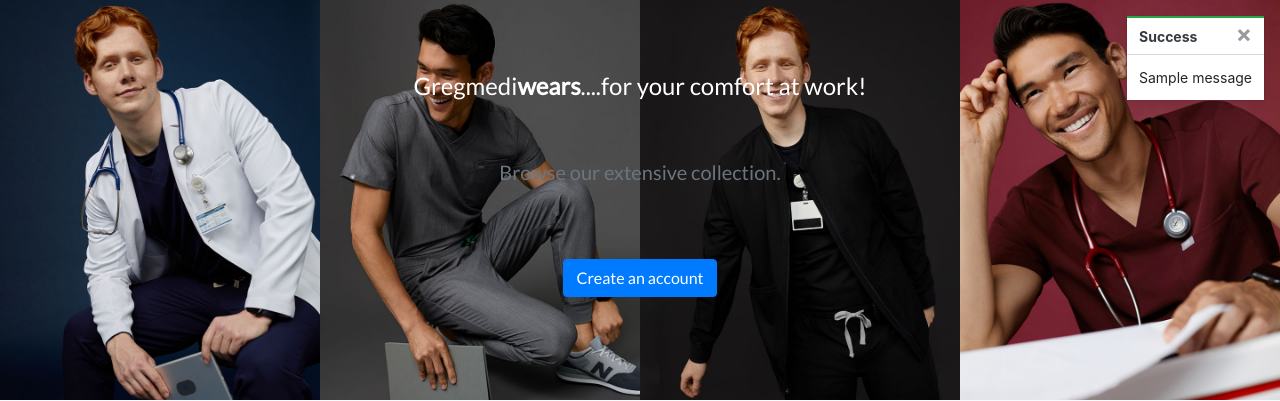
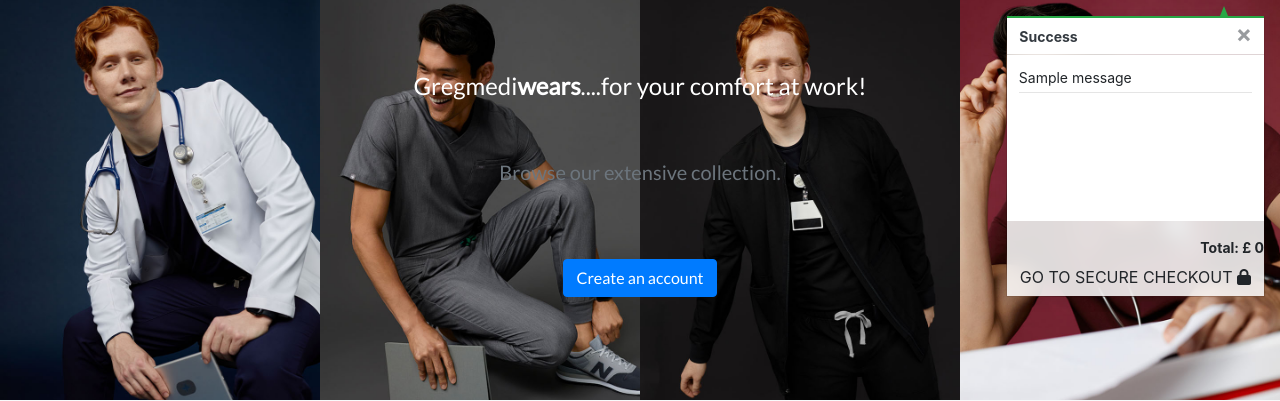
Before and after one commit to gozygreg/gregmediwears, a Django app: page / in a window 1280 px wide. Shown: the part 56-457 px from the top of the page. Run offline with Django 3.2, Linux system fonts and the light colour scheme; tables that the repository leaves empty hold one stand-in row (values such as "Sample post"); grey boxes marked "Sample" are stand-in pictures; one stand-in notice (Sample message) is shown; some libraries are stand-ins or nearby versions.

Commit message:
Added notification cSS,. shopping bag preview, and additional messages

```diff
--- a/static/css/style.css
+++ b/static/css/style.css
@@ -11,6 +11,8 @@ html {
     font-family: 'Lato';
     height: 400px
 }
+
+/* ---------------- Bootstrap toasts */
 
 .message-container {
     position: fixed;
@@ -26,3 +28,54 @@ html {
 .toast-capper {
     height: 2px;
 }
+
+/* from CSS-tricks.com: https://css-tricks.com/snippets/css/css-triangle/ */
+.arrow-up {
+    width: 0;
+    height: 0;
+    border-left: 4px solid transparent;
+    border-right: 4px solid transparent;
+    border-bottom: 10px solid black;
+    position: absolute;
+    top: -10px;
+    right: 36px;
+}
+
+/* Convenience classes - colors copied from Bootstrap */
+.arrow-primary {
+    border-bottom-color: #007bff !important;
+}
+
+.arrow-secondary {
+    border-bottom-color: #6c757d !important;
+}
+
+.arrow-success {
+    border-bottom-color: #28a745 !important;
+}
+
+.arrow-danger {
+    border-bottom-color: #dc3545 !important;
+}
+
+.arrow-warning {
+    border-bottom-color: #ffc107 !important;
+}
+
+.arrow-info {
+    border-bottom-color: #17a2b8 !important;
+}
+
+.arrow-light {
+    border-bottom-color: #f8f9fa !important;
+}
+
+.arrow-dark {
+    border-bottom-color: #343a40 !important;
+}
+
+.bag-notification-wrapper {
+    height: 100px;
+    overflow-x: hidden;
+    overflow-y: auto;
+}
--- a/templates/includes/toasts/toast-success.html
+++ b/templates/includes/toasts/toast-success.html
@@ -1,3 +1,43 @@
+<!-- <div class="toast custom-toast rounded-0 border-top-0" data-autohide="false">
+    <div class="arrow-up arrow-success"></div>
+    <div class="w-100 toast-capper bg-success"></div>
+    <div class="toast-header bg-white text-dark">
+        <strong class="mr-auto">Success</strong>
+        <button type="button" class="ml-2 mb-1 close text-dark" data-dismiss="toast" aria-label="close">
+            <span aria-hidden="true">&times;</span>
+        </button>
+    </div>
+    <div class="toast-body bg-white">
+        <div class="row">
+            <div class="col">
+                {{ message }}
+                <hr class="mt-1 mb-3">
+            </div>
+        </div>
+        <div class="bag-notification-wrapper">
+            <!-- Looping through all products in customer shopping bag -->
+<!-- {% for item in bag %}
+            {% with product=item.product %}
+
+            <br>
+            <div class="row mb-4 border product-item">
+                <div class="col-md-3 col-lg-2 order-md-first bg-light">
+                    <img class="img-fluid mx-auto d-block" width="200px" alt="{{ product.name }}"
+                        src="{{ product.image.url }}">
+                    <!-- Product image -->
+<!-- </div>
+                <div class="col-md-9 col-lg-10 ps-md-3 ps-lg-10">
+                    <a href="{{ product.get_absolute_url}}" class="text-info text-decoration-none">
+                        <!-- Product get absolute url -->
+<!-- </div>
+            </div>
+            {% endwith %}
+            {% endfor %}
+        </div>
+    </div>
+</div> -->
+
+
 <div class="toast custom-toast rounded-0 border-top-0" data-autohide="false">
     <div class="arrow-up arrow-success"></div>
     <div class="w-100 toast-capper bg-success"></div>
@@ -8,6 +48,50 @@
         </button>
     </div>
     <div class="toast-body bg-white">
-        {{ message }}
+        <div class="row">
+            <div class="col">
+                {{ message }}
+                <hr class="mt-1 mb-3">
+            </div>
+        </div>
+        <div class="bag-notification-wrapper">
+            <!-- Looping through all products in customer shopping bag -->
+            {% for item in bag %}
+            {% with product=item.product %}
+
+            <br>
+            <div class="row mb-4 border product-item">
+                <div class="col-md-3 col-lg-2 order-md-first bg-light">
+                    <img class="img-fluid mx-auto d-block" width="200px" alt="{{ product.name }}"
+                        src="{{ product.image.url }}">
+                    <!-- Product image -->
+                </div>
+                <div class="col-md-9 col-lg-10 ps-md-3 ps-lg-10">
+                    <a href="{{ product.get_absolute_url}}" class="text-info text-decoration-none">
+                        {{ product.name }}
+                        <!-- Product name -->
+                    </a>
+                </div>
+            </div>
+            {% endwith %}
+            {% endfor %}
+        </div>
+    </div>
+    <div class="row">
+        <div class="col">
+            <strong>
+                <p class="mt-3 mb-1 text-black">
+
+                    <span class="float-right">Total: £ {{ bag.get_total }}</span>
+                </p>
+            </strong>
+            <br>
+            <a href="{% url 'bag-summary' %}" class="btn btn-black btn-block rounded-0">
+                <span class="text-uppercase">Go To Secure Checkout</span>
+                <span class="icon">
+                    <i class="fas fa-lock"></i>
+                </span>
+            </a>
+        </div>
     </div>
 </div>
```
Also changed, not shown: bag/views.py (+10 -0 lines).
